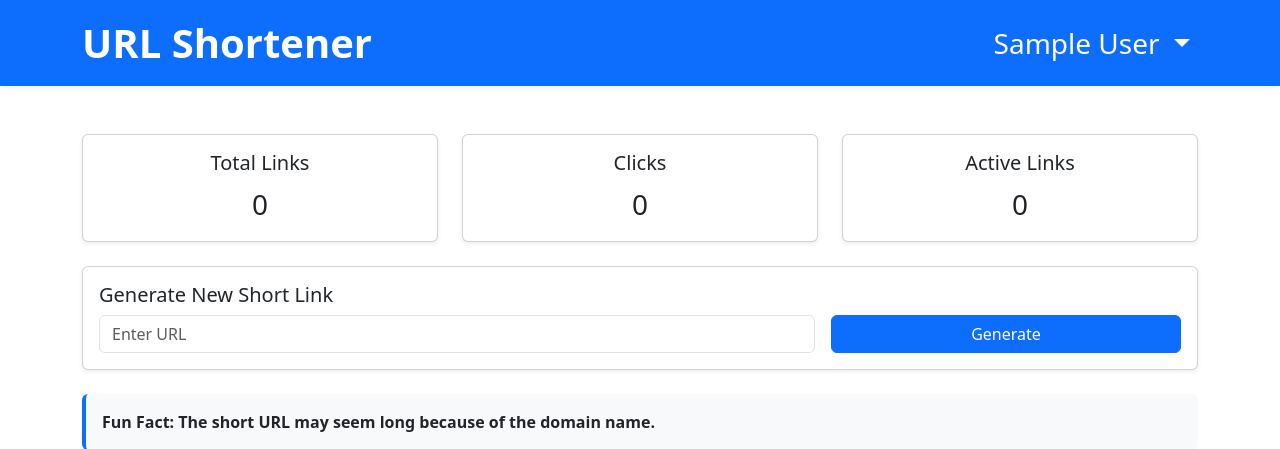
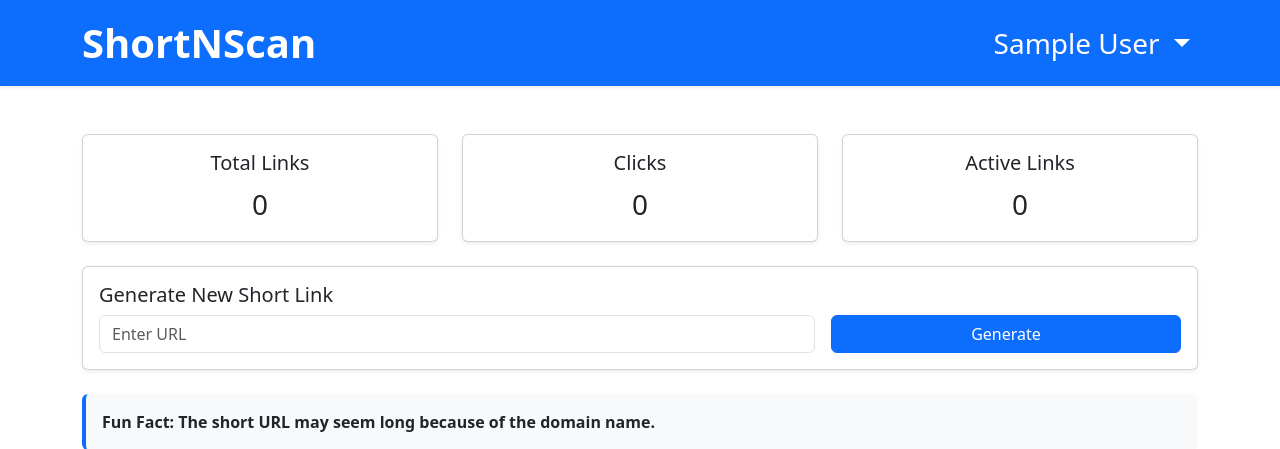
Before and after one commit to prem-poudel/url-shortner, a Django app: page / in a window 1280 px wide. Shown: the top 449 px of the page. Run offline with Django 5.2, Linux system fonts and the light colour scheme; the visitor is signed in with stand-in values (Sample User, id 1); data that the repository does not hold is empty.

Commit message:
fix: website name

```diff
--- a/templates/base.html
+++ b/templates/base.html
@@ -3,7 +3,7 @@
   <head>
     <meta charset="utf-8">
     <meta name="viewport" content="width=device-width, initial-scale=1">
-    <title>Url Shortener {% block title %}{% endblock %}</title>
+    <title>ShortNScan {% block title %}{% endblock %}</title>
     <link href="https://cdn.jsdelivr.net/npm/bootstrap@5.3.8/dist/css/bootstrap.min.css" rel="stylesheet" integrity="sha384-sRIl4kxILFvY47J16cr9ZwB07vP4J8+LH7qKQnuqkuIAvNWLzeN8tE5YBujZqJLB" crossorigin="anonymous">
   </head>
   <body>
--- a/templates/navbar.html
+++ b/templates/navbar.html
@@ -1,6 +1,6 @@
 <nav class="navbar navbar-expand-lg navbar-dark bg-primary shadow-sm">
         <div class="container">
-            <a class="navbar-brand fw-bold fs-1" href="{% url 'dashboard' %}">URL Shortener</a>
+            <a class="navbar-brand fw-bold fs-1" href="{% url 'dashboard' %}">ShortNScan</a>
             <button class="navbar-toggler" type="button" data-bs-toggle="collapse" data-bs-target="#navbarContent" aria-controls="navbarContent" aria-expanded="false" aria-label="Toggle navigation">
                 <span class="navbar-toggler-icon"></span>
             </button>
```
